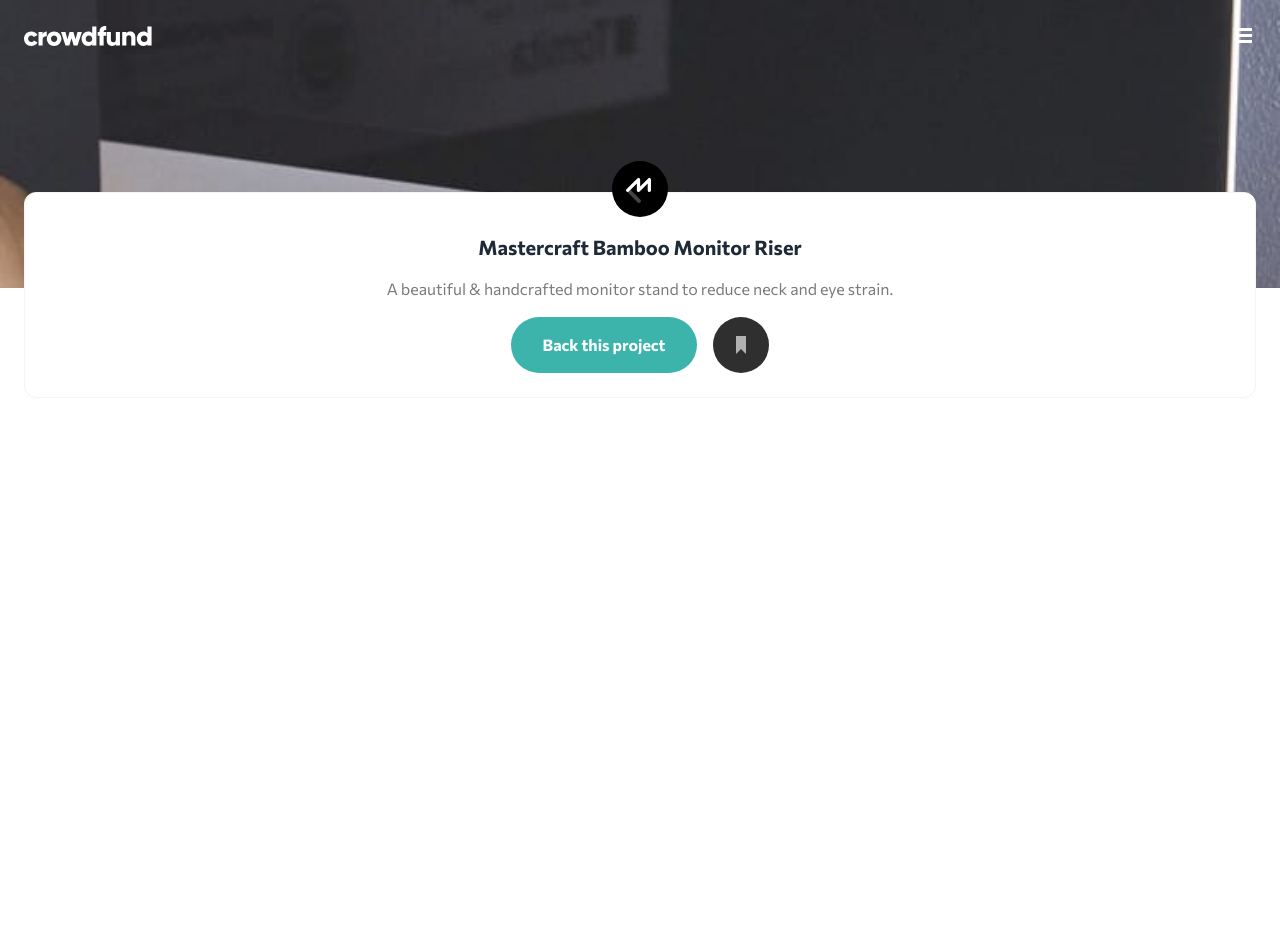
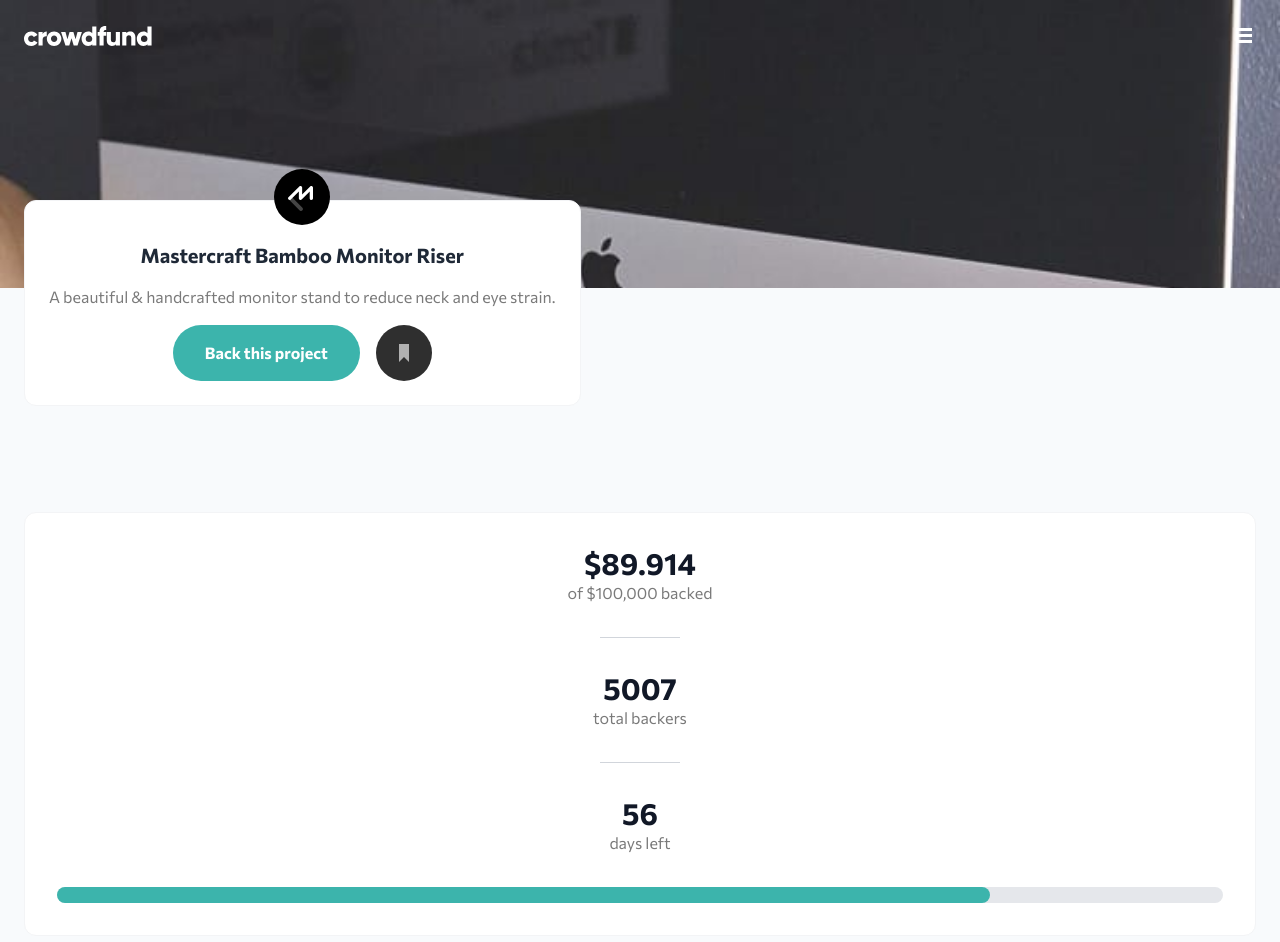
Before and after one commit to moutafatin1/crowdfunding-product-page, a React (Vite) app: page / in a window 1280 px wide. Shown: the top 942 px of the page. Before the commit the page ends 800 px from the top, so only its background shows below. Built offline with nearby package versions, Linux system fonts and the light colour scheme.

Commit message:
stats card

```diff
--- a/src/App.tsx
+++ b/src/App.tsx
@@ -1,12 +1,16 @@
 import { BackProjectCard } from "./components/BackProject/BackProjectCard";
 import { Header } from "./components/Header/Header";
+import { StatsCard } from "./components/StatsCard";
 
 const App = () => {
   return (
-    <div className="font-commissioner">
+    <>
       <Header />
-      <BackProjectCard />
-    </div>
+      <main className="font-commissioner">
+        <BackProjectCard />
+        <StatsCard />
+      </main>
+    </>
   );
 };
 
--- a/src/components/BackProject/BackProjectCard.tsx
+++ b/src/components/BackProject/BackProjectCard.tsx
@@ -13,7 +13,7 @@
   };
   return (
     <div>
-      <div className="relative -top-24 -z-0 mx-6 space-y-4 rounded-xl border border-gray-100 bg-white p-6 text-center ">
+      <div className="absolute top-1/4 -z-0  mx-6 space-y-4 rounded-xl border border-gray-100 bg-white p-6 text-center">
         <img
           src={LogoMasterCraft}
           alt="logo master craft"
--- /dev/null
+++ b/src/components/StatsCard.tsx
@@ -0,0 +1,37 @@
+const stats = {
+  totalBacked: 89.914,
+  totalBackers: 5007,
+  daysLeft: 56,
+};
+
+export const StatsCard = () => {
+  return (
+    <div className="mx-6 mt-56 mb-8 flex flex-col items-center gap-8 rounded-xl border border-gray-100 bg-white p-8">
+      <div className="flex flex-col items-center">
+        <span className="text-3xl font-bold text-gray-900">
+          ${stats.totalBacked}
+        </span>
+        <span className="text-crowd-darkGray">of $100,000 backed</span>
+      </div>
+      <hr className="w-20 border-gray-300" />
+      <div className="flex flex-col items-center">
+        <span className="text-3xl font-bold text-gray-900">
+          {stats.totalBackers}
+        </span>
+        <span className="text-crowd-darkGray">total backers</span>
+      </div>
+      <hr className="w-20 border-gray-300" />
+
+      <div className="flex flex-col items-center">
+        <span className="text-3xl font-bold text-gray-900">
+          {stats.daysLeft}
+        </span>
+        <span className="text-crowd-darkGray">days left</span>
+      </div>
+      {/* progress bar */}
+      <div className="h-4 w-full rounded-full bg-gray-200">
+        <div className="h-full w-[80%] rounded-full bg-crowd-moderateCyan"></div>
+      </div>
+    </div>
+  );
+};
--- a/src/index.css
+++ b/src/index.css
@@ -5,6 +5,9 @@
 @tailwind utilities;
 
 @layer base {
+  body {
+    @apply bg-slate-50;
+  }
   input[type="number"]::-webkit-inner-spin-button,
   input[type="number"]::-webkit-outer-spin-button {
     @apply m-0 appearance-none;
```
